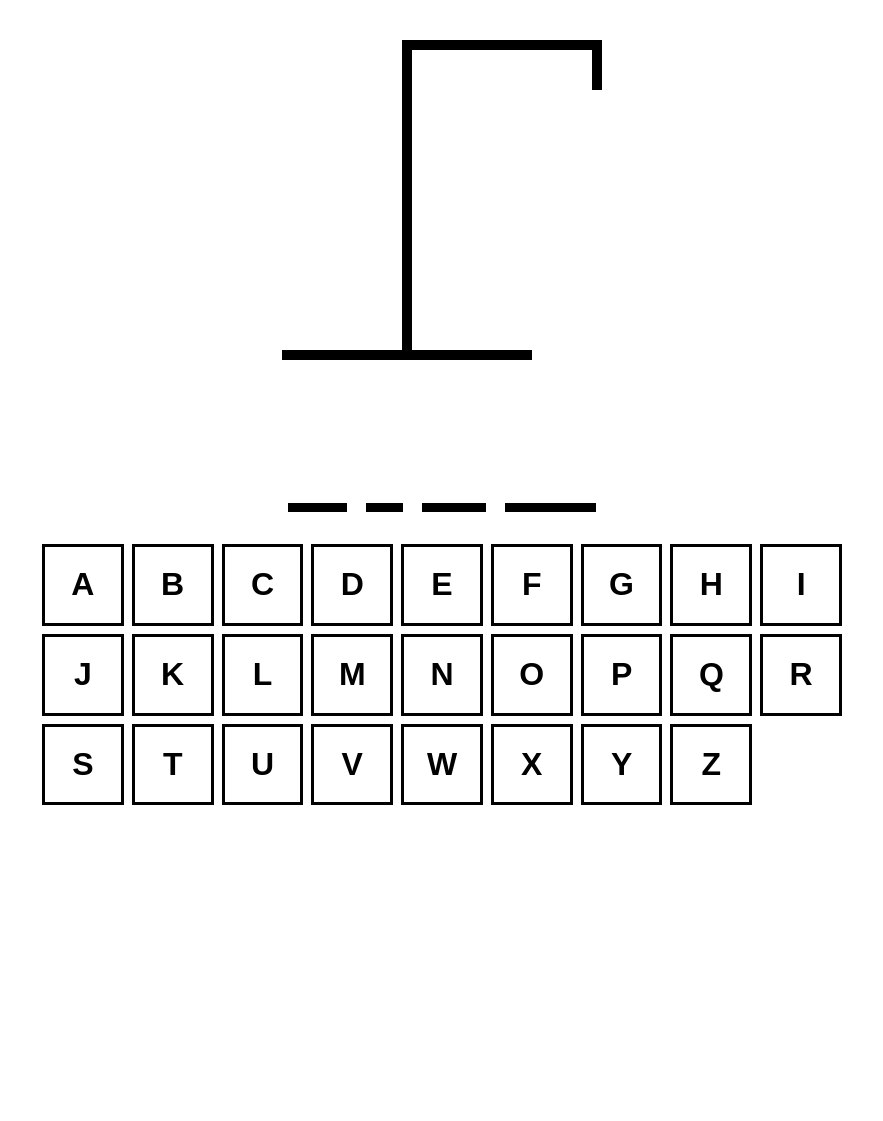
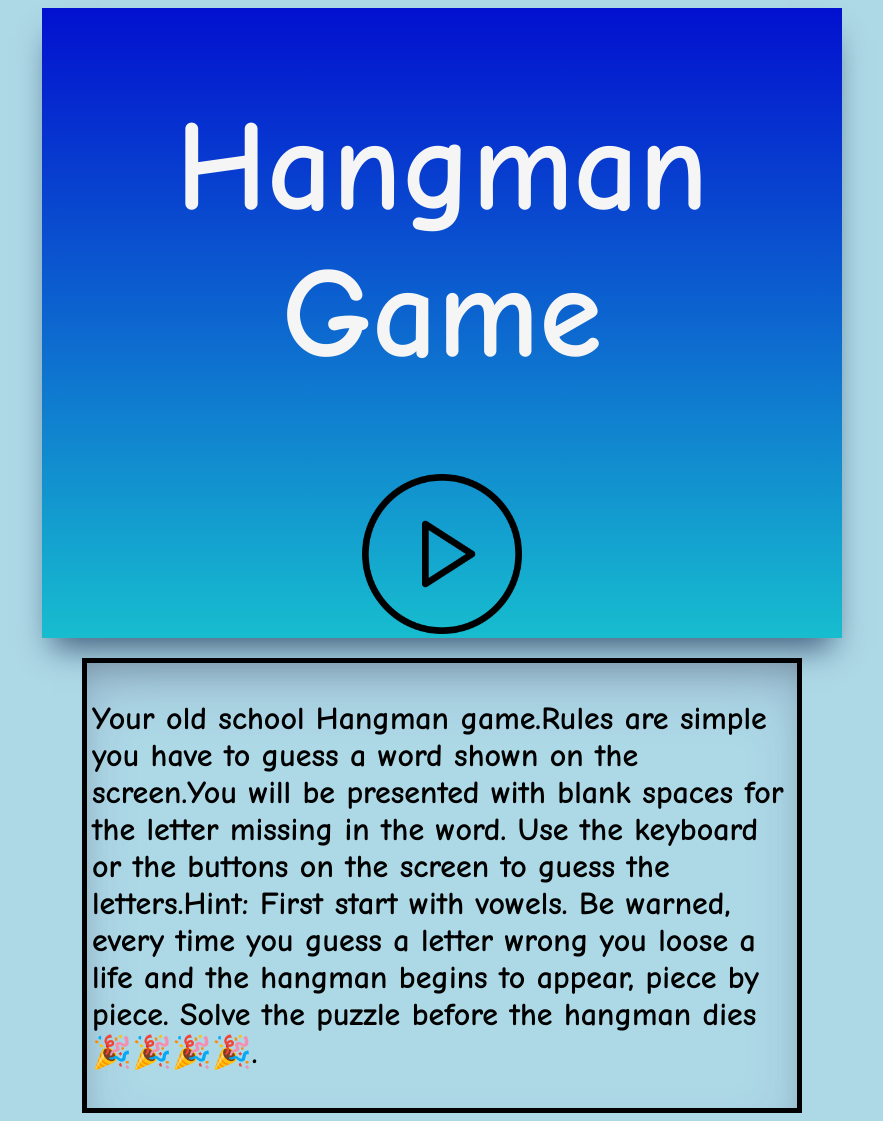
Before and after one commit to Aayush987/Hangman-Game, a React (Vite) app: page / in a window 1280 px wide. Shown: the whole page, without its empty margins (198-1081 px from the left). Before the commit the page ends 816 px from the top, so only its background shows below. Built offline with nearby package versions, Linux system fonts and the light colour scheme.

Commit message:
Added home page and styling

```diff
--- /dev/null
+++ b/index.css
@@ -0,0 +1,3 @@
+body {
+    background-color: lightblue;
+}
--- a/index.html
+++ b/index.html
@@ -2,7 +2,12 @@
 <html lang="en">
   <head>
     <meta charset="UTF-8" />
+    <link rel = "stylesheet" href="./index.css" />
     <link rel="icon" type="image/svg+xml" href="/vite.svg" />
+    <link rel="preconnect" href="https://fonts.googleapis.com">
+    <link rel="preconnect" href="https://fonts.gstatic.com" crossorigin>
+    <link href="https://fonts.googleapis.com/css2?family=Comic+Neue:wght@700&display=swap" rel="stylesheet">
+
     <meta name="viewport" content="width=device-width, initial-scale=1.0" />
     <title>Vite + React + TS</title>
   </head>
--- a/package.json
+++ b/package.json
@@ -13,7 +13,8 @@
   "dependencies": {
     "nodemon": "^3.0.1",
     "react": "^18.2.0",
-    "react-dom": "^18.2.0"
+    "react-dom": "^18.2.0",
+    "react-router-dom": "^6.14.1"
   },
   "devDependencies": {
     "@types/react": "^18.2.14",
--- a/src/main.tsx
+++ b/src/main.tsx
@@ -1,10 +1,28 @@
 import React from 'react'
 import ReactDOM from 'react-dom/client'
 import App from './App.tsx'
+import Homepage from './pages/Homepage.tsx'
+import {
+  createBrowserRouter,
+  RouterProvider,
+} from "react-router-dom";
+
+
+const router = createBrowserRouter([
+  {
+    path: "/",
+    element: <Homepage />,
+  },
+  {
+    path: "App",
+    element: <App />,
+  },
+]);
+
 
 
 ReactDOM.createRoot(document.getElementById('root')!).render(
   <React.StrictMode>
-    <App />
+     <RouterProvider router={router} />
   </React.StrictMode>,
 )
--- /dev/null
+++ b/src/pages/Homepage.module.css
@@ -0,0 +1,65 @@
+
+.main {
+    font-family: 'Comic Neue', cursive;
+    max-width: 800px;
+    max-height: 900px;
+    margin-right: auto;
+    margin-left: auto;
+    color: whitesmoke;
+    box-shadow: rgb(66, 94, 125) 0px 20px 30px -10px;
+    display: flex;
+    flex-direction: column;
+    background: #17BDCF;
+    justify-content: center;
+    text-align: center;
+    background: linear-gradient(to top, #17BDCF 0%, #0210CF 100%);
+    animation: heading 300ms ease-in;
+}
+
+.main h1 {
+    font-size: 8rem;
+}
+
+.main img {
+    width: 10rem;
+    height: 10rem;
+}
+
+.info {
+    box-shadow: rgba(77, 77, 126, 0.25) 0px 30px 60px -12px inset, rgba(0, 0, 0, 0.3) 0px 18px 36px -18px inset;
+    margin-top: 20px;
+    padding: 5px;
+    border: 5px solid black;
+    max-width: 700px;
+    max-height: 700px;
+    margin-right: auto;
+    margin-left: auto;
+    color: rgb(0, 0, 0);
+    font-size: 2rem;
+    background-color: lightblue;
+    font-family: 'Comic Neue', cursive;
+    animation: info 300ms ease-in-out;
+}
+
+
+@keyframes heading {
+        0% {
+            transform: translateX(-100%);
+        }
+
+
+        100% {
+            transform: translateX(0%);
+        }
+}
+
+@keyframes info {
+        0% {
+            transform: translateX(100%);
+        }
+
+
+        100% {
+            transform: translateX(0%);
+        }
+}
--- /dev/null
+++ b/src/pages/Homepage.tsx
@@ -0,0 +1,24 @@
+import { Link } from "react-router-dom"
+import images from "../images/play-button_1.png"
+import styles from "./Homepage.module.css"
+
+export function Homepage() {
+  return (
+    <>
+    <div className= {styles.main}>
+        <h1>Hangman Game</h1>
+        <Link to = {"/App"}><img src= {images}></img></Link>
+    </div>
+    <div className= {styles.info}>
+        <p>Your old school Hangman game.Rules are simple you have to guess a word shown on the screen.You
+            will be presented with blank spaces for the letter missing in the word. Use the keyboard or the buttons
+            on the screen to guess the letters.Hint: First start with vowels.
+            Be warned, every time you guess a letter wrong you loose a life and the hangman begins to appear, piece by piece.
+            Solve the puzzle before the hangman dies🎉🎉🎉🎉.
+        </p>
+    </div>
+    </>
+  )
+}
+
+export default Homepage
```
Also changed, not shown: src/images/play-button_1.png (added), 1 other file (tests, documents, lock files or other folders).
